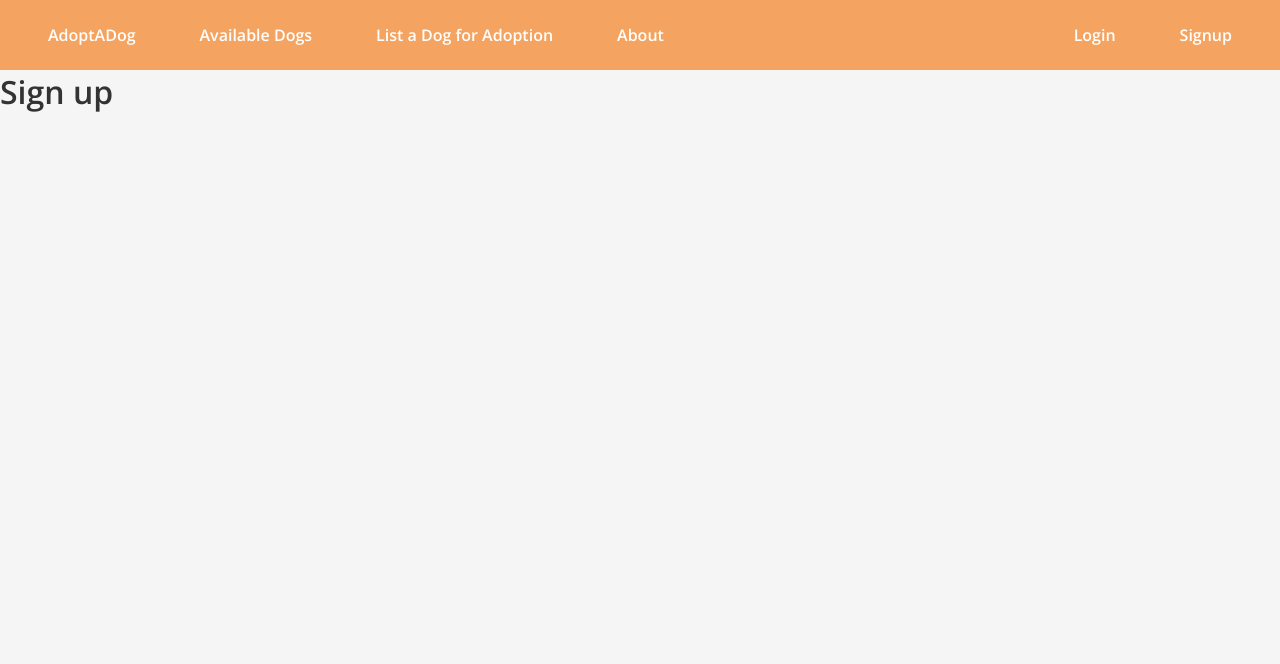
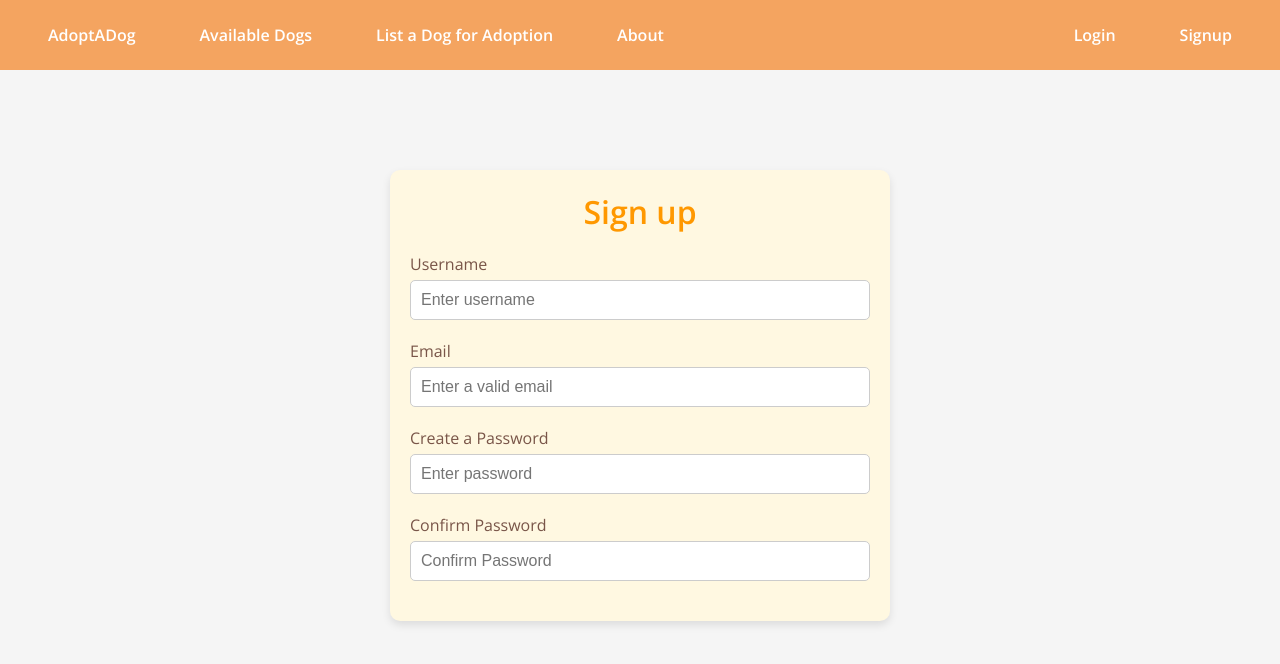
Before and after one commit to asuarez9382/AdoptADog, a React app in the folder client/: page /signup in a window 1280 px wide. Built offline with nearby package versions, Linux system fonts and the light colour scheme; no server answers.

Commit message:
stylizes sign up form

```diff
--- /dev/null
+++ b/client/src/components/UserForm.js
@@ -0,0 +1,45 @@
+import React from "react";
+
+function UserForm() {
+    return(
+        <div className="signup-form">
+            <h1>Sign up</h1>
+            <form>
+                <div className="form-group">
+                    <label>Username</label>
+                    <input
+                        type="text"
+                        name="username"
+                        placeholder="Enter username"
+                    />
+                </div>
+                <div className="form-group">
+                    <label>Email</label>
+                    <input
+                        type="text"
+                        name="email"
+                        placeholder="Enter a valid email"
+                    />
+                </div>
+                <div className="form-group">
+                    <label>Create a Password</label>
+                    <input
+                        type="password"
+                        name="password"
+                        placeholder="Enter password"
+                    />
+                </div>
+                <div className="form-group">
+                    <label>Confirm Password</label>
+                    <input
+                        type="password"
+                        name="password-confirmation"
+                        placeholder="Confirm Password"
+                    />
+                </div>
+            </form>
+        </div>
+    );
+}
+
+export default UserForm;
--- a/client/src/index.css
+++ b/client/src/index.css
@@ -249,3 +249,65 @@ button[type="submit"]:hover {
   background-color: #e68900; /* Darker orange on hover */
   transform: translateY(-2px);
 }
+
+/* Styles for SignupForm component */
+.signup-form {
+  max-width: 500px;
+  margin: 100px auto;
+  padding: 20px;
+  border-radius: 10px;
+  background-color: #fff8e1; /* Light cream background */
+  box-shadow: 0 4px 8px rgba(0, 0, 0, 0.1); /* Subtle shadow */
+}
+
+
+
+.signup-form h1 {
+  color: #ff9800; /* Orange color for the title */
+  margin-bottom: 20px;
+  font-size: 2rem;
+  text-align: center;
+}
+
+.signup-form .form-group {
+  margin-bottom: 20px;
+  text-align: left;
+}
+
+.signup-form .form-group label {
+  display: block;
+  font-size: 1rem;
+  color: #795548; /* Brown color for labels */
+  margin-bottom: 5px;
+}
+
+.signup-form .form-group input {
+  width: 100%;
+  padding: 10px;
+  font-size: 1rem;
+  border: 1px solid #ccc;
+  border-radius: 5px;
+  box-sizing: border-box;
+}
+
+.signup-form button[type="submit"] {
+  background-color: #ff9800; /* Orange background */
+  color: #fff; /* White text */
+  padding: 10px 20px;
+  border: none;
+  border-radius: 5px;
+  font-size: 1rem;
+  cursor: pointer;
+  transition: background-color 0.3s ease, transform 0.3s ease;
+}
+
+.signup-form button[type="submit"]:hover {
+  background-color: #e68900; /* Darker orange on hover */
+  transform: translateY(-2px);
+}
+
+.signup-form .form-error {
+  color: #f44336; /* Red color for error messages */
+  font-weight: bold;
+  margin-top: 5px;
+}
--- a/client/src/pages/Signup.js
+++ b/client/src/pages/Signup.js
@@ -1,11 +1,10 @@
 import React from "react";
+import UserForm from "../components/UserForm";
 
 function Signup(){
 
     return (
-        <div className="signup-container">
-            <h1>Sign up</h1>
-        </div>
+        <UserForm />
     );
 }
 
```
